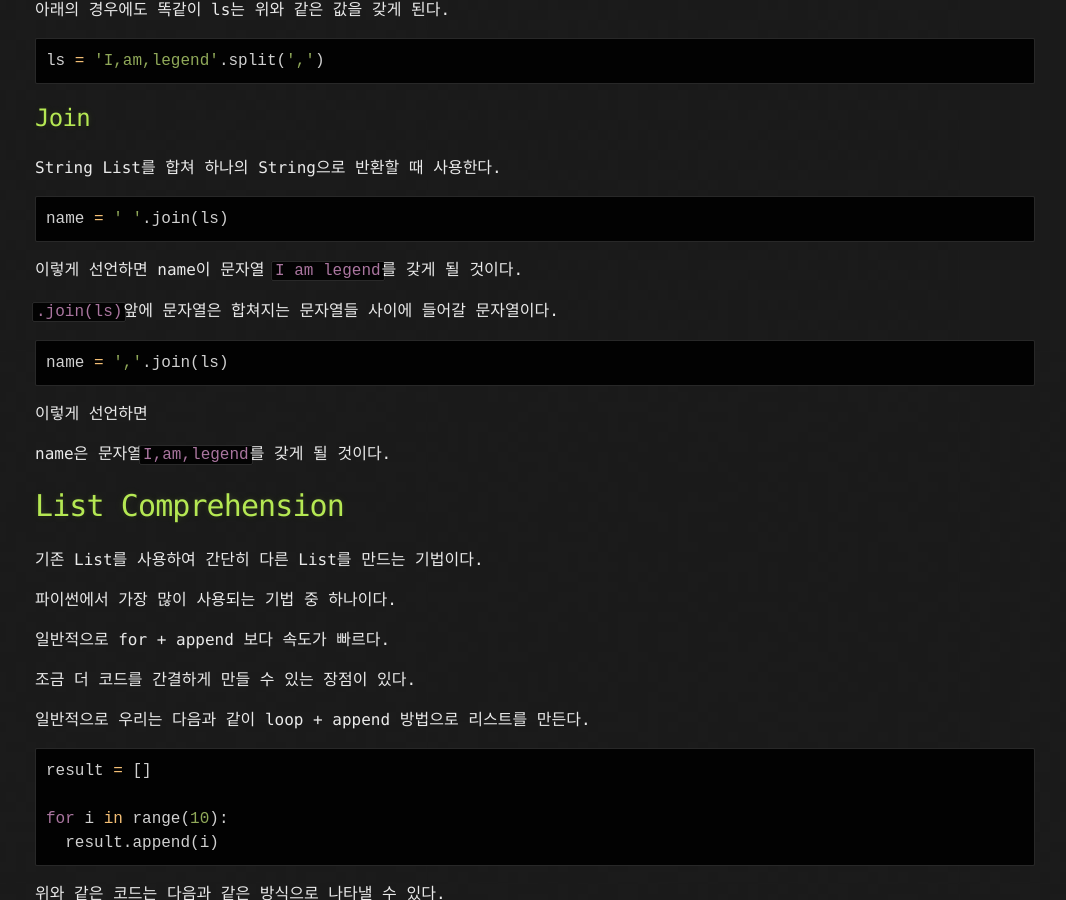
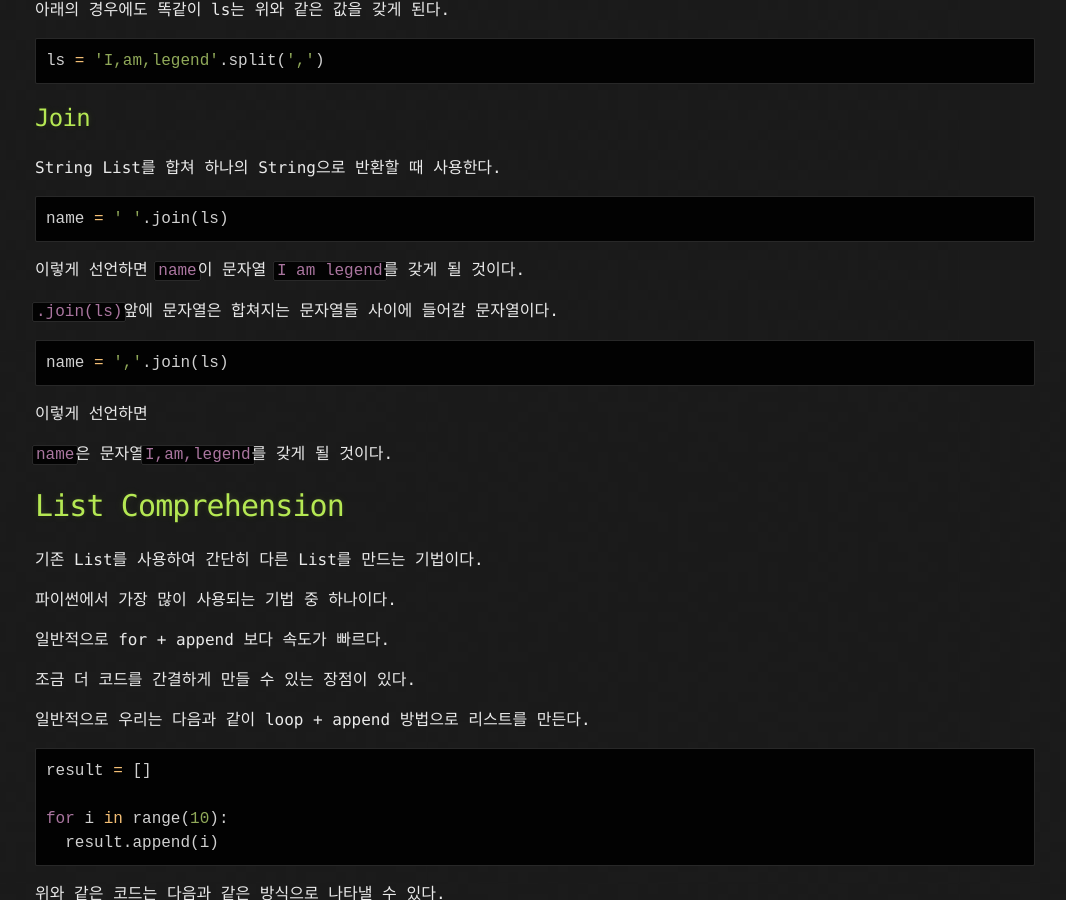
Before and after one commit to CodeNinja1126/CodeNinja1126.github.io, a Jekyll site: the page built from _posts/2020-11-08-011.md, in a window 1280 px wide and 900 px high, scrolled down 1245 px. Shown: the whole window, without its empty margins (105-1171 px from the left). Built offline with Jekyll 4.4.1, drawn with Linux system fonts in a browser that asks for light colours.

Commit message:
Update 2020-11-08-011.md

````diff
--- a/_posts/2020-11-08-011.md
+++ b/_posts/2020-11-08-011.md
@@ -58,7 +58,7 @@ String List를 합쳐 하나의 String으로 반환할 때 사용한다.
 ```python
 name = ' '.join(ls)
 ```
-이렇게 선언하면 name이 문자열 `I am legend`를 갖게 될 것이다.
+이렇게 선언하면 `name`이 문자열 `I am legend`를 갖게 될 것이다.
 
 `.join(ls)`앞에 문자열은 합쳐지는 문자열들 사이에 들어갈 문자열이다.
 
@@ -67,7 +67,7 @@ name = ','.join(ls)
 ```
 이렇게 선언하면
 
-name은 문자열`I,am,legend`를 갖게 될 것이다.
+`name`은 문자열`I,am,legend`를 갖게 될 것이다.
 
 # List Comprehension
 기존 List를 사용하여 간단히 다른 List를 만드는 기법이다.
````
